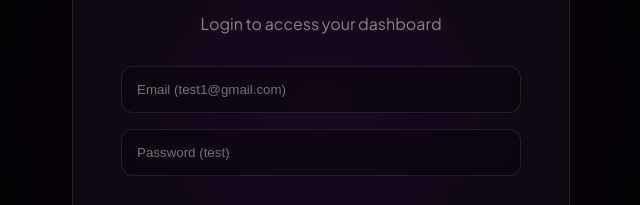
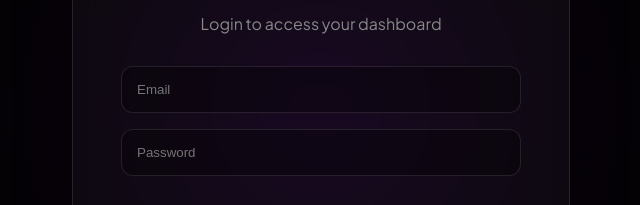
Before and after one commit to rremuuss1337/rmg, a website: page login.html in a window 1280 px wide. Shown: the part 290-495 px from the top of the page, without its empty margins (319-959 px from the left). Drawn offline with Linux system fonts and the light colour scheme.

Commit message:
Update login.html

```diff
--- a/login.html
+++ b/login.html
@@ -48,8 +48,8 @@
         <h2 style="margin-bottom: 0.5rem; font-size: 1.8rem;">Welcome Back</h2>
         <p style="color: #888; margin-bottom: 2rem;">Login to access your dashboard</p>
         <form id="loginForm">
-            <input type="email" id="email" placeholder="Email (test1@gmail.com)" required>
-            <input type="password" id="password" placeholder="Password (test)" required>
+            <input type="email" id="email" placeholder="Email " required>
+            <input type="password" id="password" placeholder="Password " required>
             <button type="submit">Sign In</button>
         </form>
         <a href="index.html#contact" style="margin-top: 1.5rem; display: block; color: #888; text-decoration: none;">Create an account</a>
```
